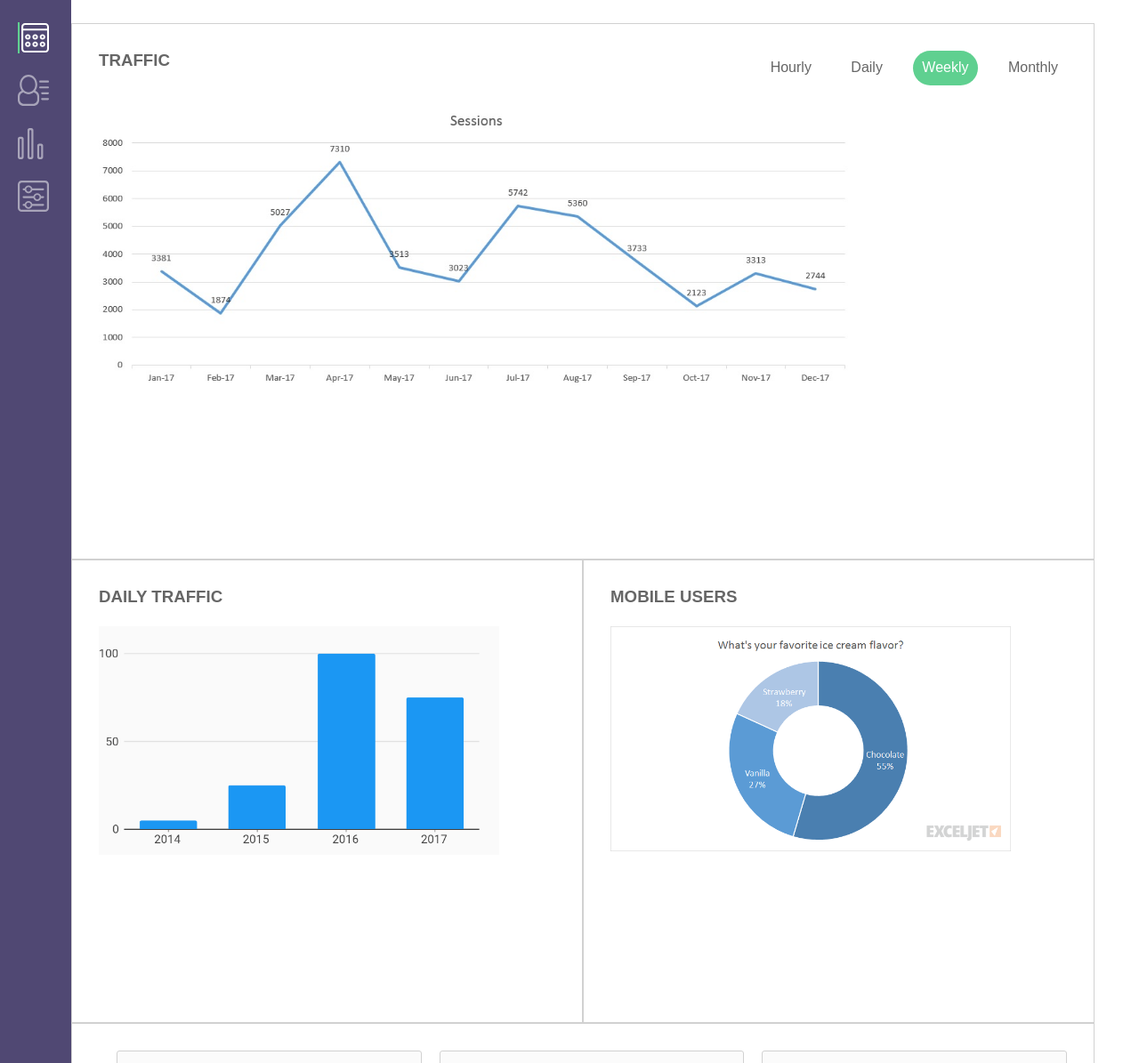
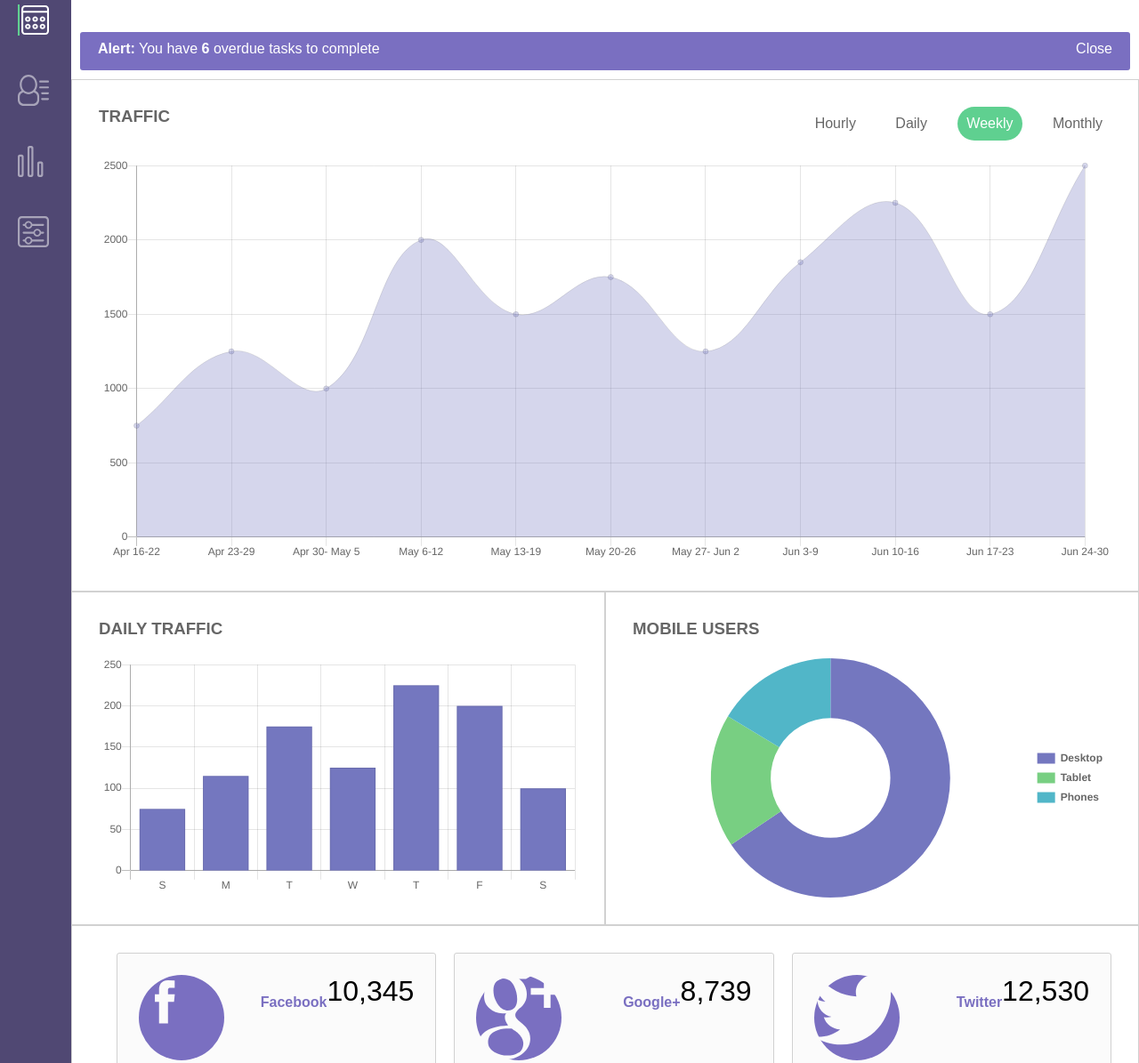
Before and after one commit to zachdanz/Unit-07-Project, a plain HTML site: page index.html in a window 1280 px wide. Shown: the part 95-1290 px from the top of the page at 89% size. Drawn offline with Linux system fonts and the light colour scheme.

Commit message:
Lots of things

```diff
--- a/index.html
+++ b/index.html
@@ -5,6 +5,7 @@
     <title>WebApp Dashboard</title>
     <meta name="viewport" content="width=device-width, initial-scale=1.0">
     <link href="css/style.css" rel="stylesheet">
+    <link href="css/Chart.min.css" rel="stylesheet">
   </head>
   <body class="bodyGrid">
     <header>
@@ -63,7 +64,7 @@
                 </ul>
             </div>
             <div class="widgetContainerFull">
-                <img class="mockChartFull" src="images/MockCharts/TrafficExample.jpg">
+                <!-- <img class="mockChartFull" src="images/MockCharts/TrafficExample.jpg"> -->
                 <canvas id="trafficChart"></canvas>
             </div>
         </section>
@@ -71,16 +72,16 @@
         <section class="dailyTraffic">
             <h3>Daily Traffic</h3>
             <div class="widgetContainerHalf">
-                <img class="mockChartHalf" src="images/MockCharts/DailyTrafficExample.png">
-                <canvas id="dailyTraffic"></canvas>
+                <!-- <img class="mockChartHalf" src="images/MockCharts/DailyTrafficExample.png"> -->
+                <canvas id="dailyTrafficChart"></canvas>
             </div>
         </section>
 
         <section class="mobileUsers">
             <h3>Mobile Users</h3>
             <div class="widgetContainerHalf">
-                <img class="mockChartHalf" src="images/MockCharts/DonutExample.png">
-                <canvas id="mobileUsers"></canvas>
+                <!-- <img class="mockChartHalf" src="images/MockCharts/DonutExample.png"> -->
+                <canvas id="mobileUsersChart"></canvas>
             </div>
         </section>
 
@@ -286,6 +287,8 @@
         </section>
     </main>
     <script type="text/javascript" src="js/jquery-3.4.1.min.js"></script>
+    <script type="text/javascript" src="js/Chart.bundle.min.js"></script>
     <script type="text/javascript" src="js/app.js"></script>
+    <script type="text/javascript" src="js/chart.js"></script>
   </body>
 </html>
--- a/js/app.js
+++ b/js/app.js
@@ -0,0 +1,38 @@
+// Alert Banner
+
+const alertBanner = document.getElementById("alert");
+
+alertBanner.innerHTML =
+`
+    <div class="alertBanner">
+    <p><strong>Alert:</strong> You have <strong>6</strong> overdue tasks
+    to complete</p>
+    <p class="alertBannerClose">Close</p>
+    </div>
+`
+alertBanner.addEventListener('click', e => {
+    const element = e.target;
+    if (element.classList.contains("alertBannerClose")){
+        $(alertBanner).slideUp(350);
+    }
+});
+
+// Messaging
+
+const user = document.getElementById("userField");
+const message = document.getElementById("messageField");
+const send = document.getElementById("send");
+
+// ensure user and message fields are filled out
+
+send.addEventListener('click', () => {
+    if (user.value === "" && message.value === "") {
+        alert("Please fill out user and message fields before sending");
+    } else if (user.value === "" ) {
+        alert("Please fill out user field before sending");
+    } else if (message.value === "" ) {
+        alert("Please fill out message field before sending");
+    } else {
+        alert(`Message successfully sent to: ${user.value}`);
+    }
+});
--- a/js/chart.js
+++ b/js/chart.js
@@ -0,0 +1,137 @@
+// Traffic Chart
+
+const trafficCanvas = document.getElementById("trafficChart");
+
+let trafficDataHourly = {
+    labels: ["06:00-07:00", "07:00-08:00", "08:00-09:00", "09:00-10:00", "10:00-11:00", "11:00-12:00", "12:00-13:00", "13:00-14:00", "15:00-16:00",
+    "16:00-17:00", "17:00-18:00", "18:00-19:00", "19:00-20:00", "21:00-22:00", "22:00-23:00", "23:00-00:00"],
+    datasets: [{
+        data: [587, 798, 1075, 2199, 1284, 2192, 2067, 1723, 1556, 1317, 2202, 2171, 1197, 1537, 938, 2100],
+        backgroundColor: 'rgba(116, 119, 191, .3)',
+        borderWidth: 1,
+        }]
+    };
+
+let trafficDataDaily = {
+    labels: ["Apr 16", "Apr 17", "Apr 18", "Apr 19", "Apr 20", "Apr 21", "Apr 22",
+    "Apr 23", "Apr 24", "Apr 25", "Apr 26", "Apr 27", "Apr 28", "Apr 29"],
+    datasets: [{
+        data: [1075, 2199, 1284, 2192, 2067, 1723, 1556, 1317, 2202, 2171, 1197, 1537, 938, 2100],
+        backgroundColor: 'rgba(116, 119, 191, .3)',
+        borderWidth: 1,
+        }]
+    };
+
+let trafficDataWeekly = {
+    labels: ["Apr 16-22", "Apr 23-29", "Apr 30- May 5", "May 6-12", "May 13-19", "May 20-26", "May 27- Jun 2",
+    "Jun 3-9", "Jun 10-16", "Jun 17-23", "Jun 24-30"],
+    datasets: [{
+        data: [750, 1250, 1000, 2000, 1500, 1750, 1250, 1850, 2250, 1500,
+        2500],
+        backgroundColor: 'rgba(116, 119, 191, .3)',
+        borderWidth: 1,
+        }]
+    };
+
+let trafficDataMonthly = {
+    labels: ["April", "May", "June", "July", "August", "September", "October",
+    "November", "December", "January", "February", "March"],
+    datasets: [{
+        data: [11699, 13496, 16751, 19152, 17561, 23852, 25912, 29165, 34158, 29451, 36105, 40960, 41060, 43129, 44408, 45263],
+        backgroundColor: 'rgba(116, 119, 191, .3)',
+        borderWidth: 1,
+        }]
+    };
+
+let trafficOptions = {
+    aspectRatio: 2.5,
+    animation: {
+        duration: 0
+    },
+        scales: {
+            yAxes: [{
+                ticks: {
+                    beginAtZero:true
+                }
+            }]
+        },
+    legend : {
+        display: false
+    }
+    };
+
+let trafficChart = new Chart(trafficCanvas, {
+    type: 'line',
+    data: trafficDataWeekly,
+    options: trafficOptions
+    });
+
+//
+
+
+// Daily Traffic Chart
+
+const dailyCanvas = document.getElementById("dailyTrafficChart");
+
+const dailyData = {
+    labels: ["S", "M", "T", "W", "T", "F", "S"],
+    datasets: [{
+        label: '# of Hits',
+        data: [75, 115, 175, 125, 225, 200, 100],
+        backgroundColor: '#7477BF',
+        borderWidth: 1
+    }]
+};
+
+const dailyOptions = {
+    scales: {
+        yAxes: [{
+            ticks: {
+                beginAtZero:true
+            }
+        }]
+    },
+    legend : {
+        display: false
+    }
+}
+
+let dailyChart = new Chart(dailyCanvas, {
+    type: 'bar',
+    data: dailyData,
+    options: dailyOptions
+});
+
+// Mobile Users Chart
+
+const mobileCanvas = document.getElementById("mobileUsersChart");
+
+const mobileData = {
+    labels: ["Desktop", "Tablet", "Phones"],
+        datasets: [{
+        label: '# of Users',
+        data: [2000, 550, 500],
+        borderWidth: 0,
+        backgroundColor: [
+            '#7477BF',
+            '#78CF82',
+            '#51B6C8'
+        ]
+    }]
+};
+
+const mobileOptions = {
+    legend: {
+        position: 'right',
+        labels: {
+            boxWidth: 20,
+            fontStyle: 'bold'
+        }
+    }
+}
+
+let mobileChart = new Chart(mobileCanvas, {
+    type: 'doughnut',
+    data: mobileData,
+    options: mobileOptions
+});
--- a/scss/components/_grid.scss
+++ b/scss/components/_grid.scss
@@ -27,9 +27,7 @@ main            {grid-area: main;}
     grid-template-columns: 100%;
 }
 
-.mainGrid{
-    display: grid;
-}
+
 
 @media (min-width: $break-m) {
     .bodyGrid{
@@ -40,10 +38,13 @@ main            {grid-area: main;}
         grid-template-rows: 80px;
     }
 
+
     .mainGrid{
+        display: grid;
         grid-template-columns: 1fr 1fr;
         grid-template-areas:
             "dash dash"
+            "aler aler"
             "traf traf"
             "dtra mobi"
             "socs socs"
--- a/scss/components/_index.scss
+++ b/scss/components/_index.scss
@@ -1,5 +1,5 @@
 //base styles
 @import 'grid',
-        'search',
+        'coolthing',
         'toggle',
         'sections';
--- a/scss/components/_sections.scss
+++ b/scss/components/_sections.scss
@@ -6,9 +6,9 @@
     overflow: auto;
 }
 
-main {
-    max-width: $max-width;
-}
+// main {
+//     max-width: $max-width;
+// }
 
 section {
     padding: 30px;
@@ -25,12 +25,8 @@ h3{
     display: inline-block;
 }
 
-.mockChartHalf{
-    max-width: 450px;
-}
-
-.mockChartFull{
-    max-width: 850px;
+.mockChartHalf, .mockChartFull{
+    max-width: 100%;
 }
 
 //====================================//
@@ -39,6 +35,7 @@ h3{
 
 header{
     background-color: $color-primary;
+    height: 80px;
 }
 
 h1 span {
@@ -100,20 +97,20 @@ h1 {
     padding-left: 10px;
 }
 
+
 //====================================//
 //             Navigation             //
 //====================================//
 
 nav{
     background-color: $color-secondary;
-    padding: 20px;
 }
 
 .navIcon {
     height: 35px;
     width: 35px;
     color: $offwhite;
-    margin-top: 20px;
+    margin: 20px 0 20px 20px;
     flex-direction: row;
     opacity: 50%;
     transition: ease-in .2s;
@@ -128,6 +125,16 @@ nav{
     border-left: $color-green-accent 2px solid;
 }
 
+@media (min-width: $break-m) {
+    // nav{
+    //     padding: 20px;
+    // }
+
+    .navicon{
+        padding: 20px;
+    }
+}
+
 //====================================//
 //          Dashboard Tab             //
 //====================================//
@@ -135,6 +142,33 @@ nav{
 //====================================//
 //                Alert               //
 //====================================//
+
+.alert{
+    margin: 10px;
+    background-color: $color-primary;
+    border-radius: 3px;
+}
+
+.alert p, .alertBannerClose {
+    color: $white;
+    margin: 10px 0;
+}
+
+.alert p{
+    display: inline-block;
+    text-align: left;
+    padding-left: 20px;
+}
+
+.alertBannerClose{
+    display: block;
+    float: right;
+    padding-right: 20px;
+}
+
+.alertBannerClose:hover{
+    cursor: pointer;
+}
 
 //====================================//
 //               Traffic              //
@@ -157,6 +191,20 @@ nav{
     color: $white;
     background-color: $color-green-accent;
     border-radius: 20px;
+}
+
+.widget-container-full, .widget-container-half {
+    width: 95vw;
+}
+
+@media (min-width: 768px) {
+    .widget-container-full {
+        width: 90vw;
+    }
+
+    .widget-container-half {
+        width: 45vw;
+    }
 }
 
 //====================================//
@@ -191,7 +239,7 @@ nav{
 
 .socialText h4{
     color: $color-primary;
-    display: inline-block;
+    display: block;
     padding-left: 20px;
     float: left;
 }
@@ -201,7 +249,7 @@ nav{
     color: #000;
     padding: 0;
     margin: 0;
-    display: inline-block;
+    display: block;
     float: left;
 }
 
```
Also changed, not shown: css/Chart.min.css (added), css/style.css, js/Chart.bundle.min.js (added), scss/components/_coolthing.scss (renamed from scss/components/_search.scss), 1 other file.
